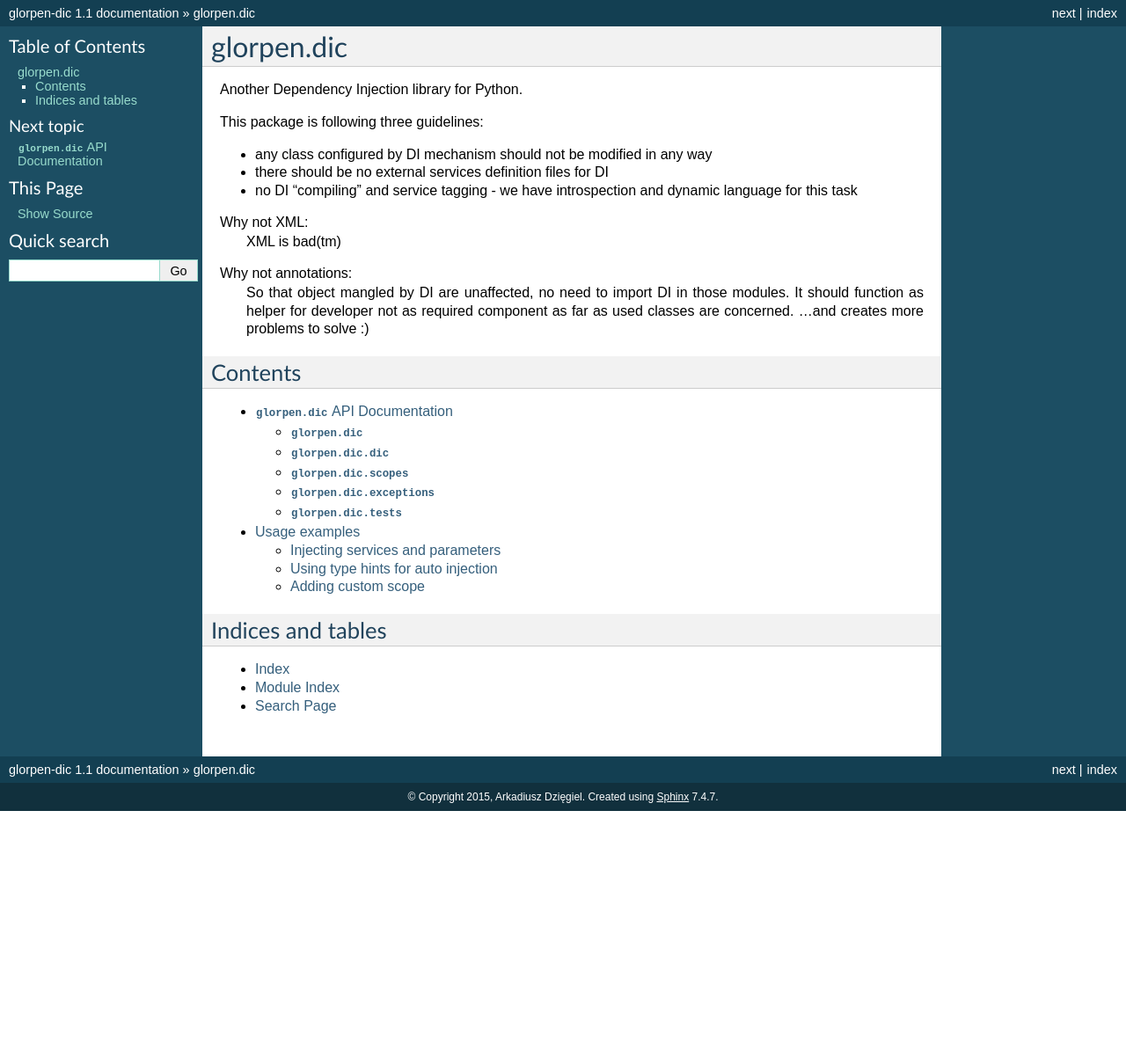
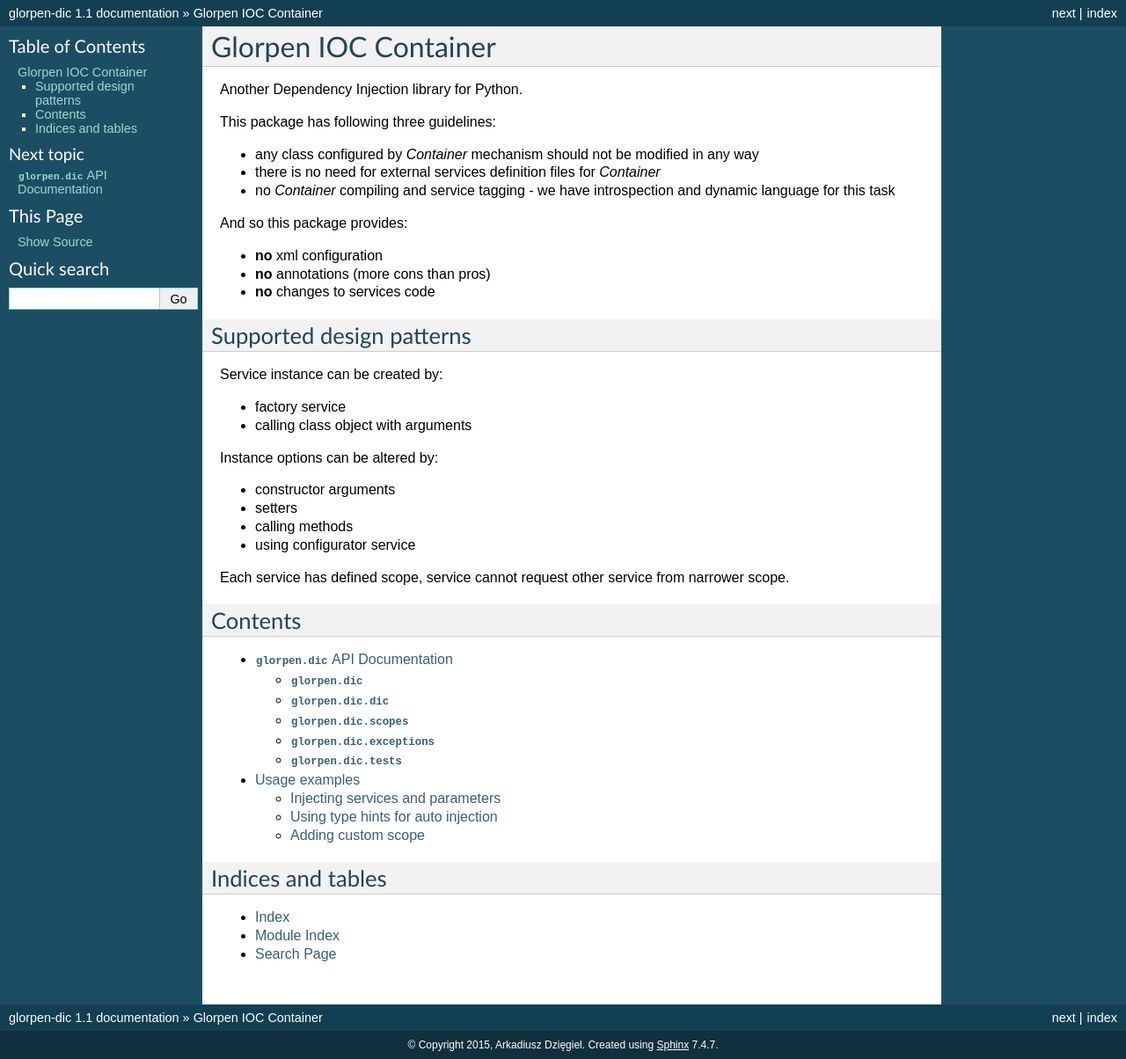
Before and after one commit to glorpen/glorpen-di, a Sphinx documentation site: the page built from doc/index.rst, in a window 1280 px wide. Shown: the whole page at 88% size. Built offline with Sphinx 7.4.7, drawn with Linux system fonts in a browser that asks for light colours; before the commit the page ends 922 px from its top, so only the background shows below that.

Commit message:
more docs

```diff
--- a/README.rst
+++ b/README.rst
@@ -1,11 +1,71 @@
-===========
-glorpen.dic
-===========
+=====================
+Glorpen IOC Container
+=====================
 
 Another Dependency Injection library for Python.
 
-This package is following three guidelines:
+This package has following three guidelines:
 
-- any class configured by DI mechanism should not be modified in any way
-- there should be no external services definition files for DI
-- no DI "compiling" and service tagging - we have introspection and dynamic language for this task
+- any class configured by *Container* mechanism should not be modified in any way
+- there is no need for external services definition files for *Container*
+- no *Container* compiling and service tagging - we have introspection and dynamic language for this task
+
+And so this package provides:
+
+- **no** xml configuration
+- **no** annotations (more cons than pros)
+- **no** changes to services code
+
+Supported design patterns
+=========================
+
+Service instance can be created by:
+
+- factory service
+- calling class object with arguments
+
+Instance options can be altered by:
+
+- constructor arguments
+- setters
+- calling methods
+- using configurator service
+
+Each service has defined scope, service cannot request other service from narrower scope.
+
+Injecting services and parameters
+=================================
+
+.. code-block:: python
+
+   from glorpen.dic import Container
+
+   class MyParamService(object):
+       pass
+
+   class MyService(object):
+       def __init__(self, obj, text, value):
+           super(MyService, self).__init__()
+           print("service instance: %s" % obj)
+           print("container parameter: %s" % text)
+           print("provided value: %s" % value)
+
+   c = Container()
+
+   c.add_service(MyParamService)
+   c.add_parameter('my-param', "value from container")
+   c.add_service(MyService).kwargs(obj__svc=MyParamService, text__param="my-param", value="defined value")
+
+   c.get(MyService)
+
+Running snippet will print:
+
+::
+
+   service instance: <__main__.MyParamService object at 0x7f2fef6e9828>
+   container parameter: value from container
+   provided value: defined value
+
+
+
+**See `http://glorpen-dic.pythonhosted.org` for code examples and more documentation.**
--- a/doc/index.rst
+++ b/doc/index.rst
@@ -1,17 +1,37 @@
+=====================
+Glorpen IOC Container
+=====================
 
-.. include:: ../README.rst
+Another Dependency Injection library for Python.
 
+This package has following three guidelines:
 
-Why not XML:
-    XML is bad(tm)
+- any class configured by *Container* mechanism should not be modified in any way
+- there is no need for external services definition files for *Container*
+- no *Container* compiling and service tagging - we have introspection and dynamic language for this task
 
-Why not annotations:
-    So that object mangled by DI are unaffected, no need to import DI in those modules.
-    It should function as helper for developer not as required component as far as used
-    classes are concerned.
-    ...and creates more problems to solve :)
+And so this package provides:
 
+- **no** xml configuration
+- **no** annotations (more cons than pros)
+- **no** changes to services code
 
+Supported design patterns
+=========================
+
+Service instance can be created by:
+
+- factory service
+- calling class object with arguments
+
+Instance options can be altered by:
+
+- constructor arguments
+- setters
+- calling methods
+- using configurator service
+
+Each service has defined scope, service cannot request other service from narrower scope.
 
 Contents
 ========
```
